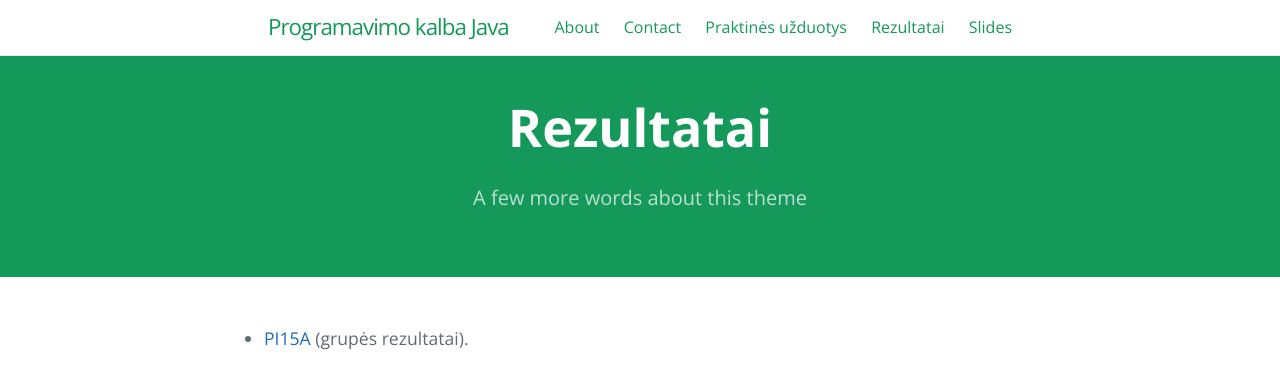
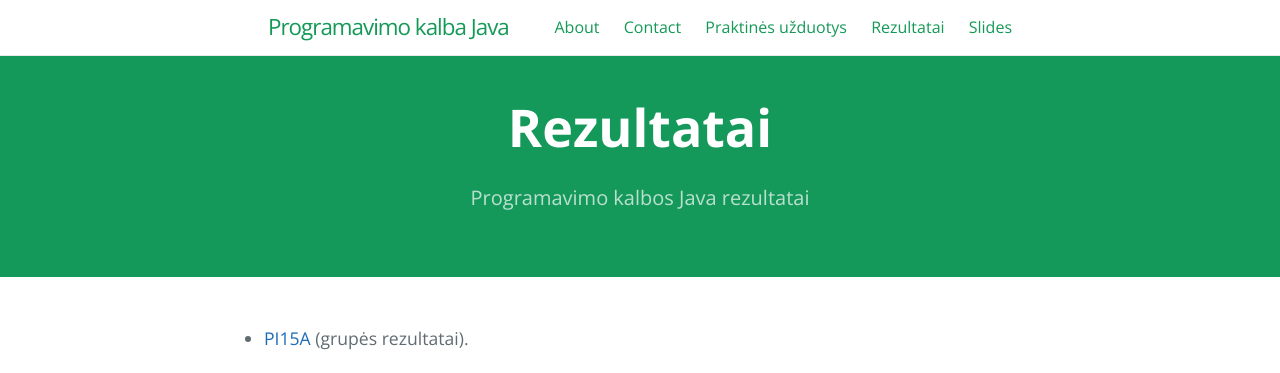
Before and after one commit to eif-courses/Java-Lecture-Notes, a Jekyll site: the page built from rezultatai.md, in a window 1280 px wide. Shown: the top 373 px of the page. Built offline with Jekyll 4.4.1, drawn with Linux system fonts in a browser that asks for light colours.

Commit message:
Update rezultatai.md

```diff
--- a/rezultatai.md
+++ b/rezultatai.md
@@ -1,9 +1,8 @@
 ---
 layout: page
 title: Rezultatai
-tagline: A few more words about this theme
-permalink: >-
-  https://docs.google.com/spreadsheets/d/e/2PACX-1vSw3Twcvk9LKPld8NMDrIOa6wuARkXQwnDCCTPC0poDzY23Sba8K23HiJO9sxcqWBSeLz2X_cZUDb_D/pubhtml?gid=58517306&single=true
+tagline: Programavimo kalbos Java rezultatai
+permalink: /post.html
 published: true
 ---
 
```
